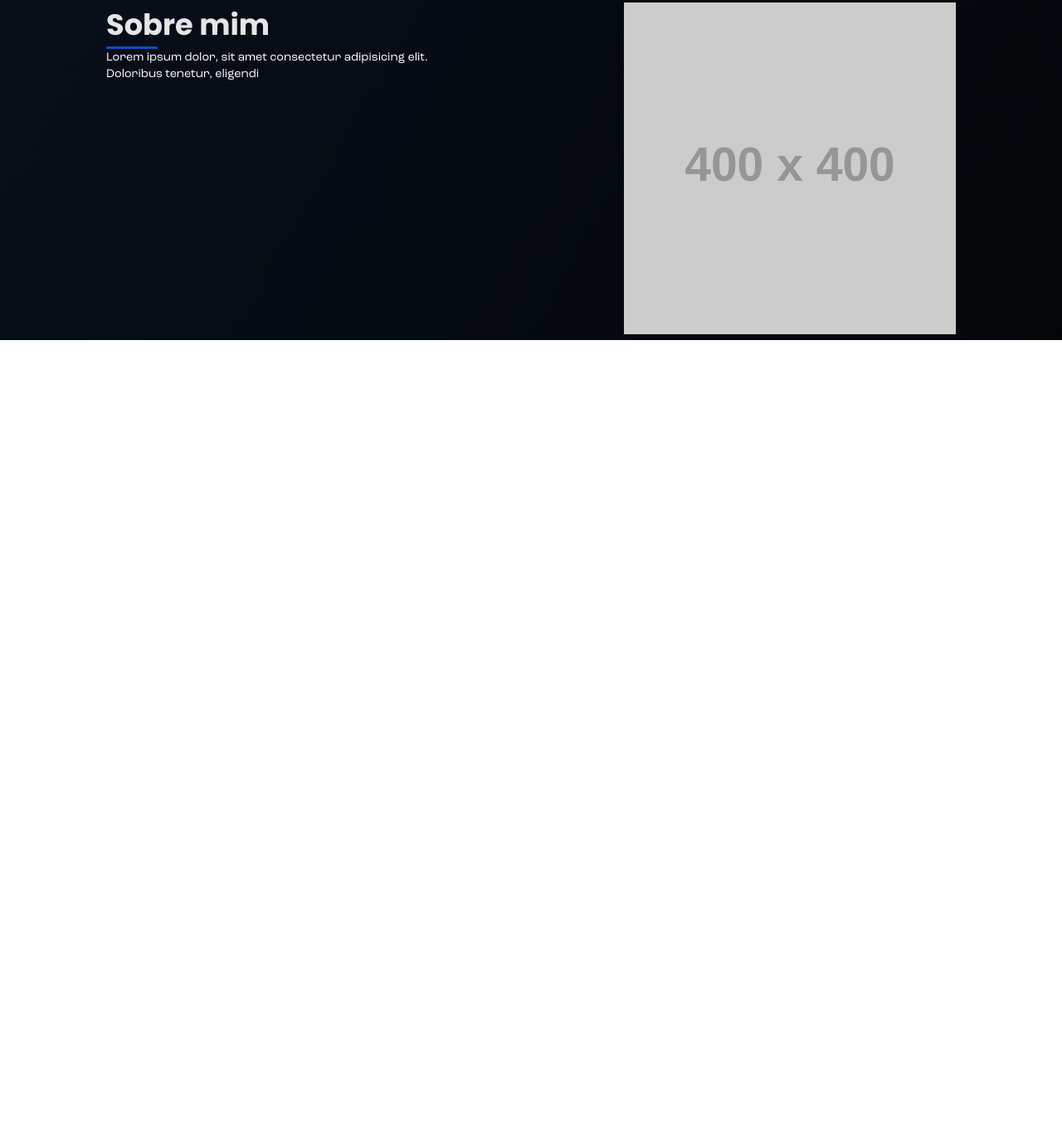
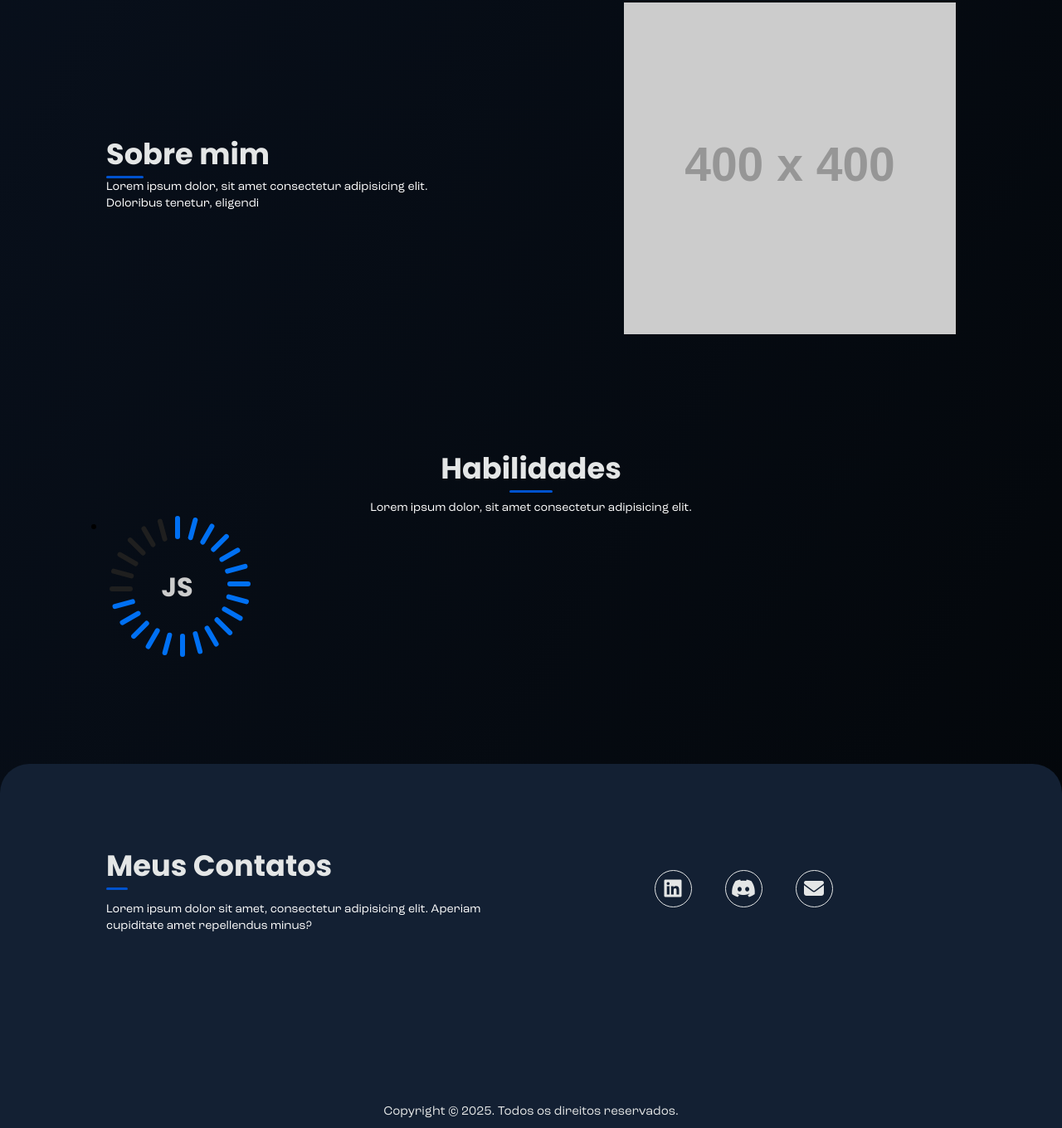
Before and after one commit to giuseppinhu/portifolio, a website: page index.html in a window 1280 px wide. Shown: the part 1406-2766 px from the top of the page at 83% size. Before the commit the page ends 1816 px from the top, so only its background shows below. Drawn offline with Linux system fonts and the light colour scheme; placeholder pictures from the web are drawn by us; a web font is replaced by a local one.

Commit message:
:sparkles: feat: Create New Sections (Skills -- Contact)

```diff
--- a/index.html
+++ b/index.html
@@ -7,6 +7,7 @@
       href="https://fonts.googleapis.com/css2?family=Poppins:ital,wght@0,100;0,200;0,300;0,400;0,500;0,600;0,700;0,800;0,900;1,100;1,200;1,300;1,400;1,500;1,600;1,700;1,800;1,900&display=swap"
       rel="stylesheet"
     />
+    <link rel="stylesheet" href="https://cdnjs.cloudflare.com/ajax/libs/font-awesome/6.5.0/css/all.min.css">
     <link rel="stylesheet" href="build/styles/styles.css" />
     <title>GDev - Portifolio</title>
   </head>
@@ -107,5 +108,59 @@
         </div>
       </div>
     </section>
+    <section class="skills">
+      <div class="container">
+        <h3 class="title">Habilidades</h3>
+        <hr>
+        <p class="text">Lorem ipsum dolor, sit amet consectetur adipisicing elit.</p>
+        <ul>
+          <li>
+            <div class="circle-container">
+              <div class="center-text">JS</div>
+            </div>
+          </li>
+        </ul>
+      </div>
+    </section>
+    <section class="contact">
+      <div class="contact__container container">
+        <div class="contact__text">
+          <h3 class="title">Meus Contatos</h3>
+          <hr>
+          <p class="text">
+            Lorem ipsum dolor sit amet, consectetur adipisicing elit. Aperiam cupiditate amet repellendus minus?
+          </p>
+        </div>
+        <div class="contact__social width">
+          <ul class="contact__social__list">
+            <li class="contact__social__item">
+              <a href="#" class="contact__social__item__link"><i class="fa-brands fa-linkedin"></i></a>
+            </li>
+            <li class="contact__social__item">
+              <a href="#" class="contact__social__item__link"><i class="fa-brands fa-discord"></i></a>
+            </li>
+            <li class="contact__social__item">
+              <a href="#" class="contact__social__item__link"><i class="fa-solid fa-envelope"></i></a>
+            </li>
+          </ul>
+        </div>
+      </div>
+    </section>
+    <footer>Copyright &copy; 2025. Todos os direitos reservados.</footer>
+    <script>
+      const container = document.querySelector('.circle-container');
+      const totalSegments = 24;
+      const activeSegments = 18;
+
+      for (let i = 0; i < totalSegments; i++) {
+        const segment = document.createElement('div');
+        segment.classList.add('segment');
+        if (i < activeSegments) {
+          segment.classList.add('active');
+        }
+        segment.style.transform = `rotate(${(360 / totalSegments) * i}deg) translateX(-50%)`;
+        container.appendChild(segment);
+      }
+    </script>
   </body>
 </html>
--- a/src/styles/_about.scss
+++ b/src/styles/_about.scss
@@ -1,6 +1,8 @@
 @use "variables";
 
 .about {
+  margin-bottom: 8em;
+
   hr {
     width: 10%;
   }
@@ -11,6 +13,11 @@
 
     &__content {
       width: 100%;
+      display: flex;
+
+      div {
+        margin: auto 0;
+      }
     }
 
     .text {
--- /dev/null
+++ b/src/styles/_contact.scss
@@ -0,0 +1,60 @@
+@use 'variables';
+
+.contact {
+    background-color: #132033;
+    padding-top: 6em;
+    padding-bottom: 4em;
+    border-radius: 2.2rem 2.2rem 0 0;
+    min-height: 50vh;
+
+    &__container {
+        display: flex;
+    }
+
+    hr {
+        width: 5%;
+        margin-bottom: .8rem;
+    }
+
+    &__text {
+        width: 50%;
+    }
+
+    &__social {
+        display: flex;
+        align-items: center;
+        justify-content: center;
+        width: 50%;
+
+        &__list {
+            list-style: none;
+            display: flex;
+            gap: 40px;
+        }
+
+        &__item {
+            background-color: transparent;
+            height: 45px;
+            width: 45px;
+            border: 1px solid variables.$white2;
+            border-radius: 50%;
+            display: flex;
+            align-items: center;
+            justify-content: center;
+
+            &__link {
+                text-decoration: none;
+
+
+
+                i  {
+                    font-size: 1.5em;
+                    color: variables.$white2;
+                    height: 100%;
+                    display: block;
+                    margin: auto 0;
+                }
+            }
+        }
+    }
+}
--- /dev/null
+++ b/src/styles/_skills.scss
@@ -0,0 +1,48 @@
+.skills {
+    margin-bottom: 8em;
+    text-align: center;
+
+    hr {
+        width: 5%;
+        margin: 0 auto;
+        margin-bottom: 0.5em;
+    }
+}
+
+.circle-container {
+    position: relative;
+    width: 171px;
+    height: 171px;
+    border-radius: 50%;
+  }
+
+  .segment {
+    position: absolute;
+    width: 6px;
+    height: 28px;
+    background-color: #1f1f1f;
+    top: 0;
+    left: 50%;
+    transform-origin: center 85px;
+    border-radius: 3px;
+  }
+
+  .segment.active {
+    background-color: #0070f3;
+  }
+
+  .center-text {
+    position: absolute;
+    top: 50%;
+    left: 50%;
+    transform: translate(-50%, -50%);
+    font-size: 32px;
+    font-weight: bold;
+    color: #ccc;
+  }
+
+  .label {
+    margin-top: 20px;
+    font-size: 24px;
+    font-weight: bold;
+}
--- a/src/styles/_variables.scss
+++ b/src/styles/_variables.scss
@@ -19,5 +19,6 @@ $fontBold: 'RocGrotesk-bold';
 }
 
 $blue: #0052CE;
+$darkblue: #132033;
 $white: #FFFFFF;
 $white2: #E4E6E6;
--- a/src/styles/main.scss
+++ b/src/styles/main.scss
@@ -2,6 +2,8 @@
 @use "hero";
 @use "project";
 @use "about";
+@use "skills";
+@use "contact";
 
 * {
   padding: 0;
@@ -52,3 +54,12 @@ hr {
   font-size: 12px;
   white-space: nowrap;
 }
+
+footer {
+  text-align: center;
+  color: variables.$white2;
+  background-color: variables.$darkblue;
+  padding: .5rem 0;
+  font-size: 0.95rem;
+  font-family: variables.$fontRegular;
+}
```
Also changed, not shown: build/styles/styles.css, 1 other file.
